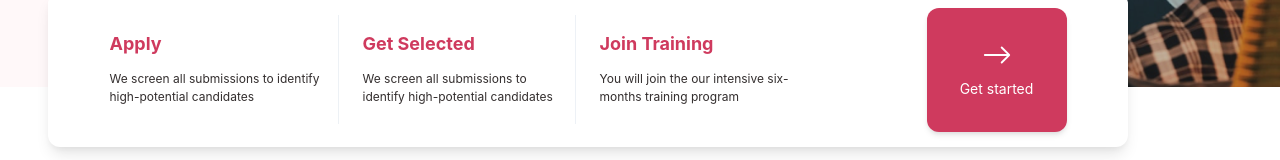
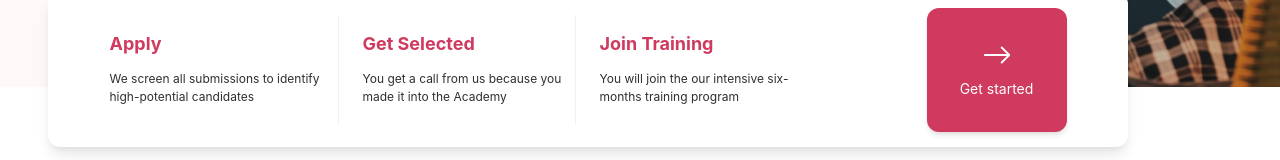
Before and after one commit to AdedejiAdelanwa/zulfah-academy, a React (Create React App) app: page / in a window 1280 px wide. Shown: the part 558-718 px from the top of the page. Built offline with nearby package versions, Linux system fonts and the light colour scheme; a web font is replaced by a local one.

Commit message:
clean up

```diff
--- a/src/pages/Home.js
+++ b/src/pages/Home.js
@@ -111,8 +111,8 @@ export default function Home() {
                   Get Selected{" "}
                 </Heading>
                 <Text fontSize={"12px"} color={"brand.textgrey"}>
-                  We screen all submissions to identify high-potential
-                  candidates
+                  You get a call from us because you made it into the Academy
+
                 </Text>
               </Stack>
               <Divider orientation="vertical" />
```
